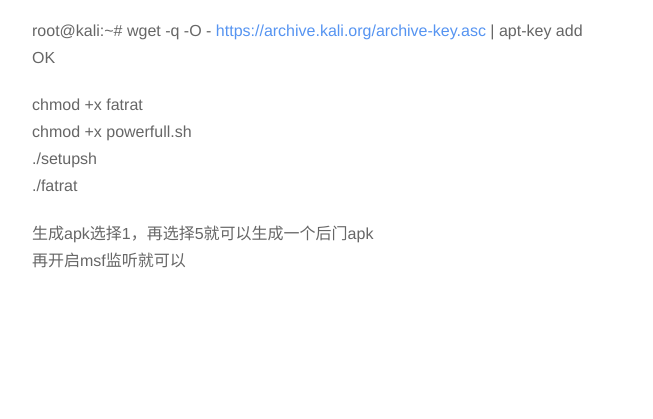
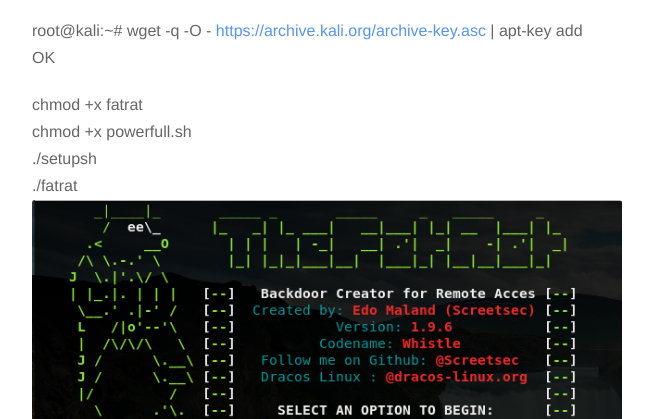
Before and after one commit to JorayDan/JorayDan, a plain HTML site: page 2018/08/29/FatRat生成APK后门/index.html in a window 1280 px wide. Shown: the part 712-1131 px from the top of the page, without its empty margins (313-966 px from the left). Drawn offline with nearby package versions, Linux system fonts and the light colour scheme.

Commit message:
Site updated: 2018-08-30 15:24:03

```diff
--- a/2018/08/29/FatRat生成APK后门/index.html
+++ b/2018/08/29/FatRat生成APK后门/index.html
@@ -7,6 +7,6 @@
 <p>root@kali:~# wget -q -O - <a href="https://archive.kali.org/archive-key.asc" target="_blank" rel="noopener">https://archive.kali.org/archive-key.asc</a> | apt-key add<br>OK</p>
 <blockquote>
 </blockquote>
-<p>chmod +x fatrat<br>chmod +x powerfull.sh<br>./setupsh<br>./fatrat</p>
-<p>生成apk选择1，再选择5就可以生成一个后门apk<br>再开启msf监听就可以</p>
+<p>chmod +x fatrat<br>chmod +x powerfull.sh<br>./setupsh<br>./fatrat<br><img src="/images/2018082901.png" alt="打开的界面:"></p>
+<p>生成apk选择1，再选择5就可以生成一个后门apk<br>再开启msf监听就可以<br><img src="/images/2018082902.png" alt="dump:"></p>
 </section><nav id="post-nav"><span class="prev"></span><span class="next"></span></nav></article></section><footer id="footer"><div id="social"><a class="symbol" href="https://github.com/fuzhouxxdong"><i class="fa fa-github"></i></a></div><p class="small">© Copyright 2018 &nbsp;<i class="fa fa-heart" aria-hidden="true">&nbsp;Dxx</i></p><p class="small">Powered by &nbsp;<a href="https://hexo.io/">Hexo &nbsp;</a>Theme By &nbsp;<a href="https://github.com/fuzhouxxdong/hexo-theme-dxx">Dxx</a></p></footer><script>hljs.initHighlightingOnLoad();</script></body></html>
```
Also changed, not shown: images/2018082901.png (added), images/2018082902.png (added), images/timg.jpg (added).
